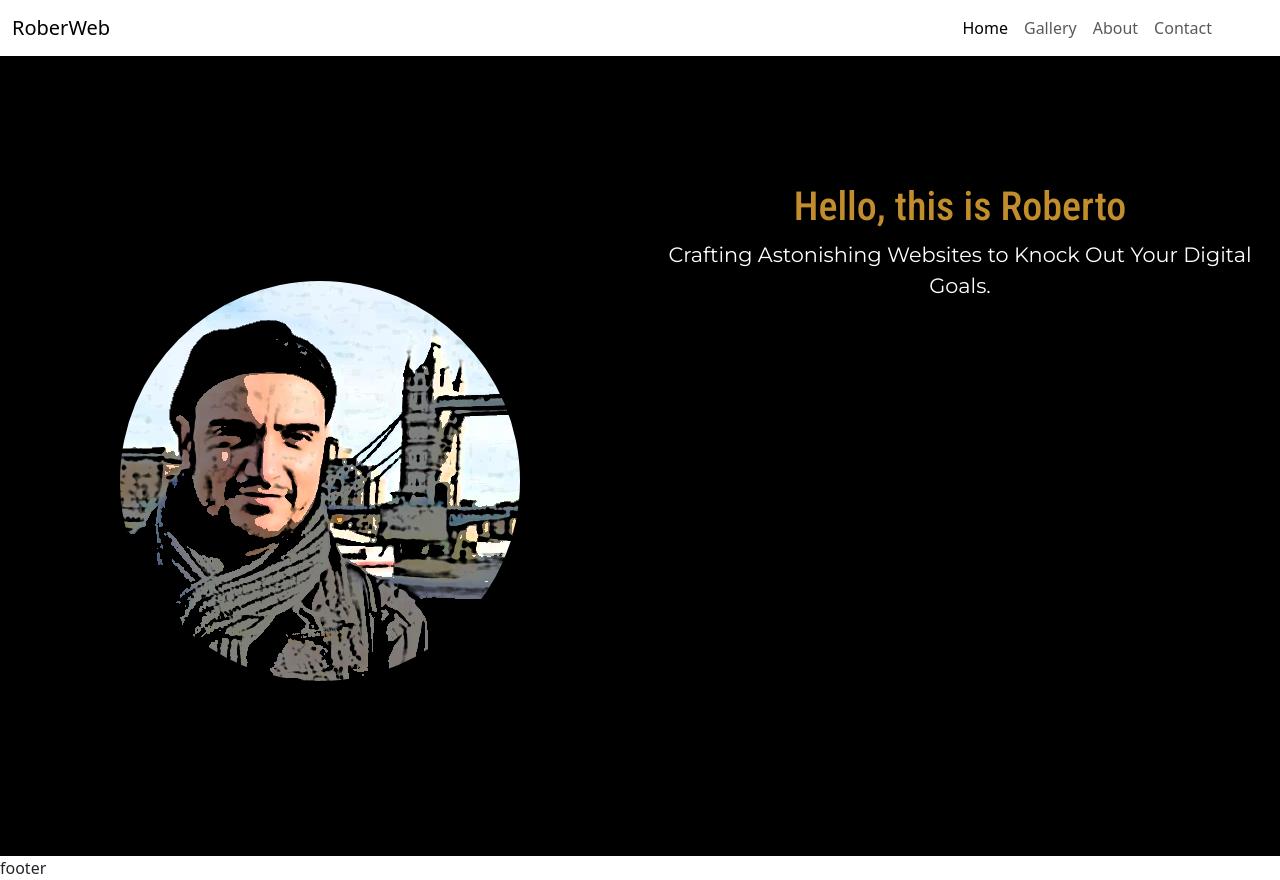
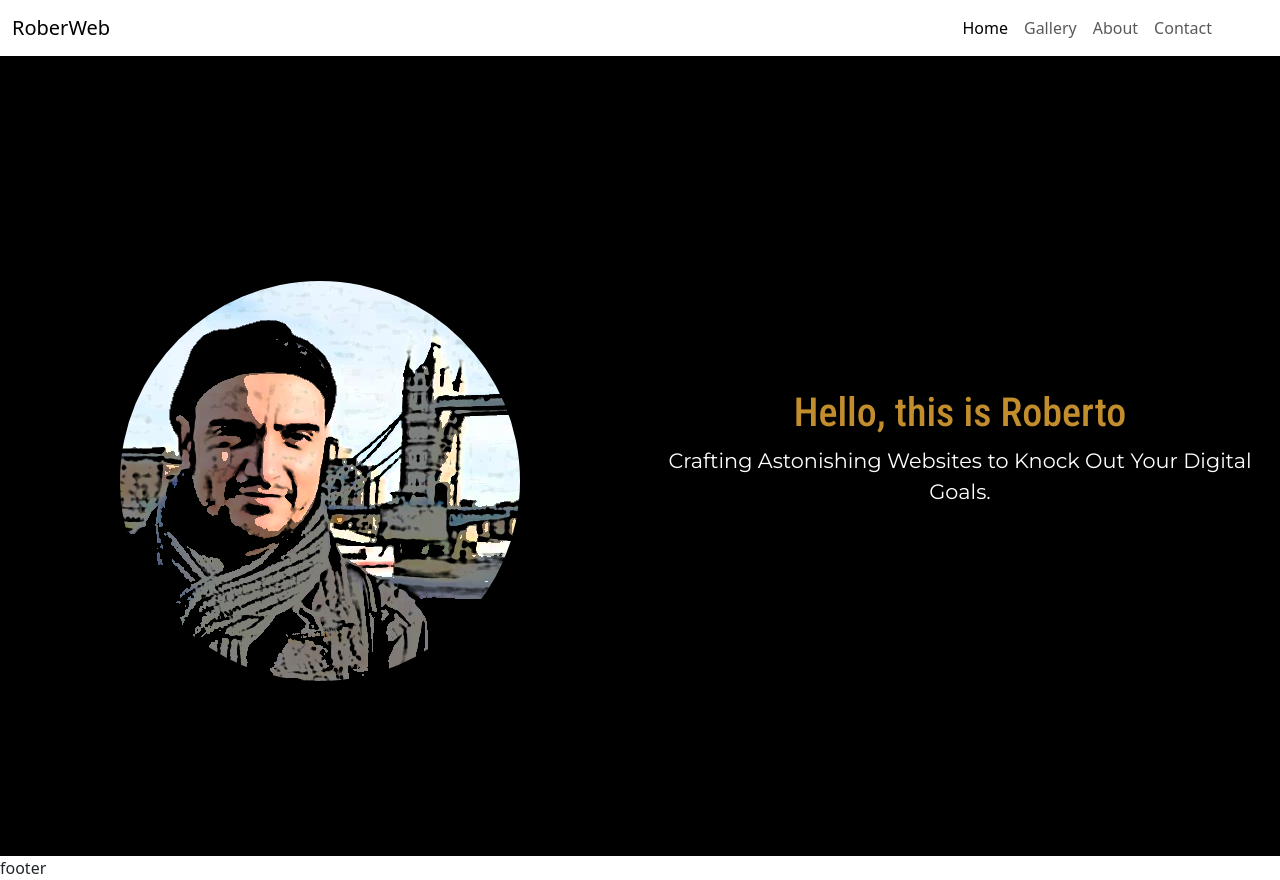
Before and after one commit to rober-web/React-Portfolio, a React (Vite) app: page / in a window 1280 px wide. Built offline with nearby package versions, Linux system fonts and the light colour scheme.

Commit message:
added animation for testing

```diff
--- a/index.html
+++ b/index.html
@@ -15,6 +15,11 @@
   <link
     href="https://fonts.googleapis.com/css2?family=Montserrat:ital,wght@0,100..900;1,100..900&family=Roboto+Condensed:ital,wght@0,100..900;1,100..900&display=swap"
     rel="stylesheet">
+
+    <link
+    rel="stylesheet"
+    href="https://cdnjs.cloudflare.com/ajax/libs/animate.css/4.1.1/animate.min.css"
+  />
   <title>Vite + React</title>
 </head>
 
--- a/src/components/Hero/Hero.jsx
+++ b/src/components/Hero/Hero.jsx
@@ -3,7 +3,10 @@ import mainImage from "../../assets/img/main-image.png";
 
 const Hero = () => {
   return (
-    <section id="hero" className="d-flex align-items-center min-vh-100">
+    <section
+      id="hero"
+      className="d-flex align-items-center min-vh-100 animate__animated animate__fadeInLeft "
+    >
       <div className="container-fluid">
         <div className="row">
           <div className="col-md-6 the-border d-flex justify-content-center px-5 pb-5 mt-md-5">
@@ -14,8 +17,8 @@ const Hero = () => {
               alt="Main"
             />
           </div>
-          <div className="col-md-6 the-border text-center">
-            <h1>Hello, this is Roberto</h1>
+          <div className="col-md-6 the-border text-center d-flex flex-column align-items-center justify-content-center">
+            <h1 className="">Hello, this is Roberto</h1>
             <p className="">
               Crafting Astonishing Websites to Knock Out Your Digital Goals.
             </p>
--- a/src/components/gallery/Gallery.jsx
+++ b/src/components/gallery/Gallery.jsx
@@ -1,10 +1,9 @@
-
-
 const Gallery = () => {
   return (
     <>
-
-      <h1>this is the gallery</h1>
+      <section id="gallery" className="animate__animated animate__fadeInRight">
+        <h1>this is the gallery</h1>
+      </section>
     </>
   );
 };
--- a/src/main.jsx
+++ b/src/main.jsx
@@ -18,7 +18,7 @@ const router = createBrowserRouter([
   },
   {
     path: "/home",
-    element: <HomePage />,
+    element: <App />,
     errorElement: <h1>404 Not Found</h1>,
   },
   {
--- a/src/template/Navbar.jsx
+++ b/src/template/Navbar.jsx
@@ -25,7 +25,7 @@ const Navbar = () => {
             id="navbarNavAltMarkup"
           >
             <div className="navbar-nav">
-              <Link className="nav-link active" to="/" aria-current="page">
+              <Link className="nav-link active" to="/home" aria-current="page">
                 Home
               </Link>
             </div>
```
